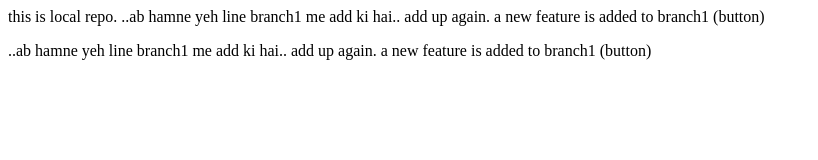
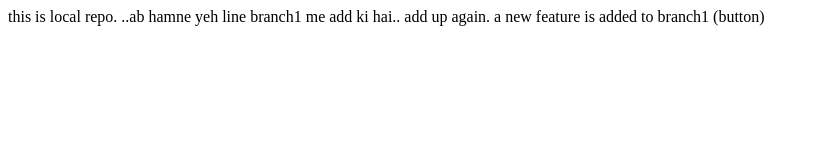
Before and after one commit to nakul799soni/localrepo, a plain HTML site: page index.html in a window 1280 px wide. Shown: the whole page, without its empty margins (0-818 px from the left). Drawn offline with Linux system fonts and the light colour scheme.

Commit message:
kuch kiya

```diff
--- a/index.html
+++ b/index.html
@@ -5,6 +5,3 @@ add up again.
 a new feature is added to branch1 (button)
 
 </p>
-<p>..ab hamne yeh line branch1 me add ki hai..
-add up again.
-a new feature is added to branch1 (button)</p>
```
